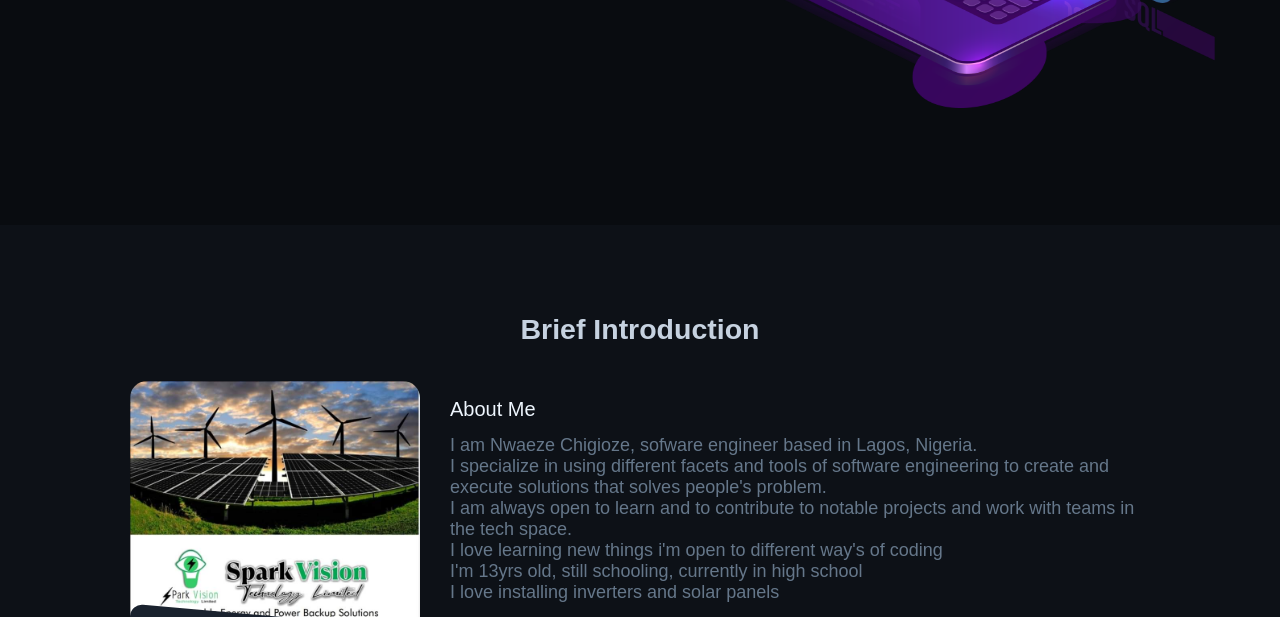
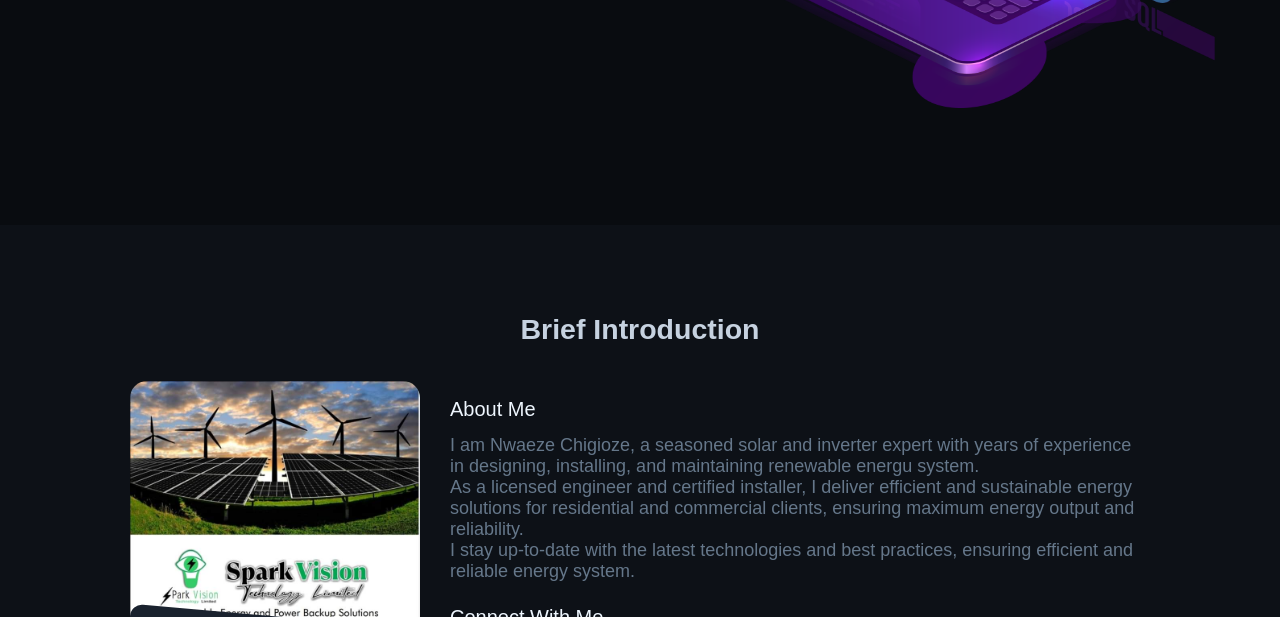
Before and after one commit to coder-holic/portfolio-website, a plain HTML site: page index.html in a window 1280 px wide. Shown: the part 455-1072 px from the top of the page. Drawn offline with Linux system fonts and the light colour scheme.

Commit message:
Update index.html

```diff
--- a/index.html
+++ b/index.html
@@ -69,22 +69,16 @@
         <div class="about-me">
           <p class="h4">About Me</p>
           <p>
-            I am Nwaeze Chigioze, sofware engineer based in Lagos, Nigeria.
-<br>
-I specialize in using different facets and tools of software engineering to create and execute solutions that solves people's problem.
-<br>
-I am always open to learn and to contribute to notable projects and work with teams in the tech space.
-  <br>
-  I love learning new things i'm open to different way's of coding
-  <br>
-  I'm 13yrs old, still schooling, currently in high school
-  <br>
-  I love installing inverters and solar panels
+            I am Nwaeze Chigioze, a seasoned solar and inverter expert with years of experience in designing, installing, and maintaining renewable energu system.
+            <br>
+            As a licensed engineer and certified installer, I deliver efficient and sustainable energy solutions for residential and commercial clients, ensuring maximum energy output and reliability.
+             <br>
+            I stay up-to-date with the latest technologies and best practices, ensuring efficient and reliable energy system.
 </p>
           <div class="connect">
             <p class="h4">Connect With Me</p>
             <div class="follow">
-              <a href="https://facebook.com/profile.php?id=100090116757908&mibextid=LQQJ4d" target="_blank"
+              <a href="https://facebook.com/chigoziejoseph.nwaeze.94/" target="_blank"
                 ><i
                   style="color: #55acee"
                   class="fa-brands fa-facebook-square"
@@ -230,7 +224,7 @@ I am always open to learn and to contribute to notable projects and work with te
             <p>NWAEZE CHIGOZIE JOSEPH</p>
           </div>
           <div class="follow">
-            <a href="https://facebook.com/profile.php?id=100090116757908&mibextid=LQQJ4d" target="_blank"
+            <a href="https://facebook.com/chigoziejoseph.nwaeze.94/" target="_blank"
               ><i
                 style="color: #55acee"
                 class="fa-brands fa-facebook-square"
```
